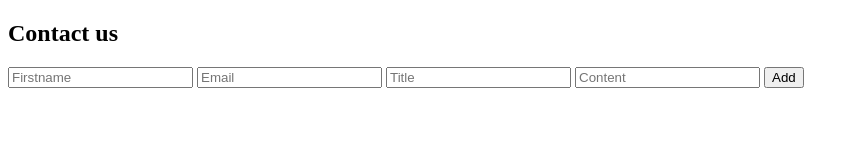
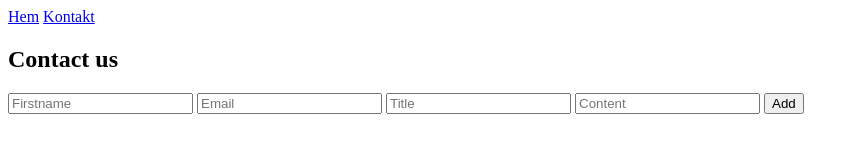
Before and after one commit to benjasahl/projektarbete-webbkommunikation, a website: page client/contact.html in a window 1280 px wide. Shown: the whole page, without its empty margins (0-859 px from the left). Drawn offline with Linux system fonts and the light colour scheme.

Commit message:
comments

```diff
--- a/client/contact.html
+++ b/client/contact.html
@@ -9,6 +9,8 @@
 </head>
 
 <body>
+    <div class="nav"> <a href="./index.html">Hem</a>
+        <a href="./contact.html">Kontakt</a></div>
     <form onsubmit="newMail(); return false;">
         <h2>Contact us</h2>
         <input id="contact-firstname" placeholder="Firstname" required>
```
Also changed, not shown: client/app.js (+15 -4 lines), client/index.html (+2 -0 lines), models/mail.js (+11 -0 lines), models/post.js (+8 -0 lines).
